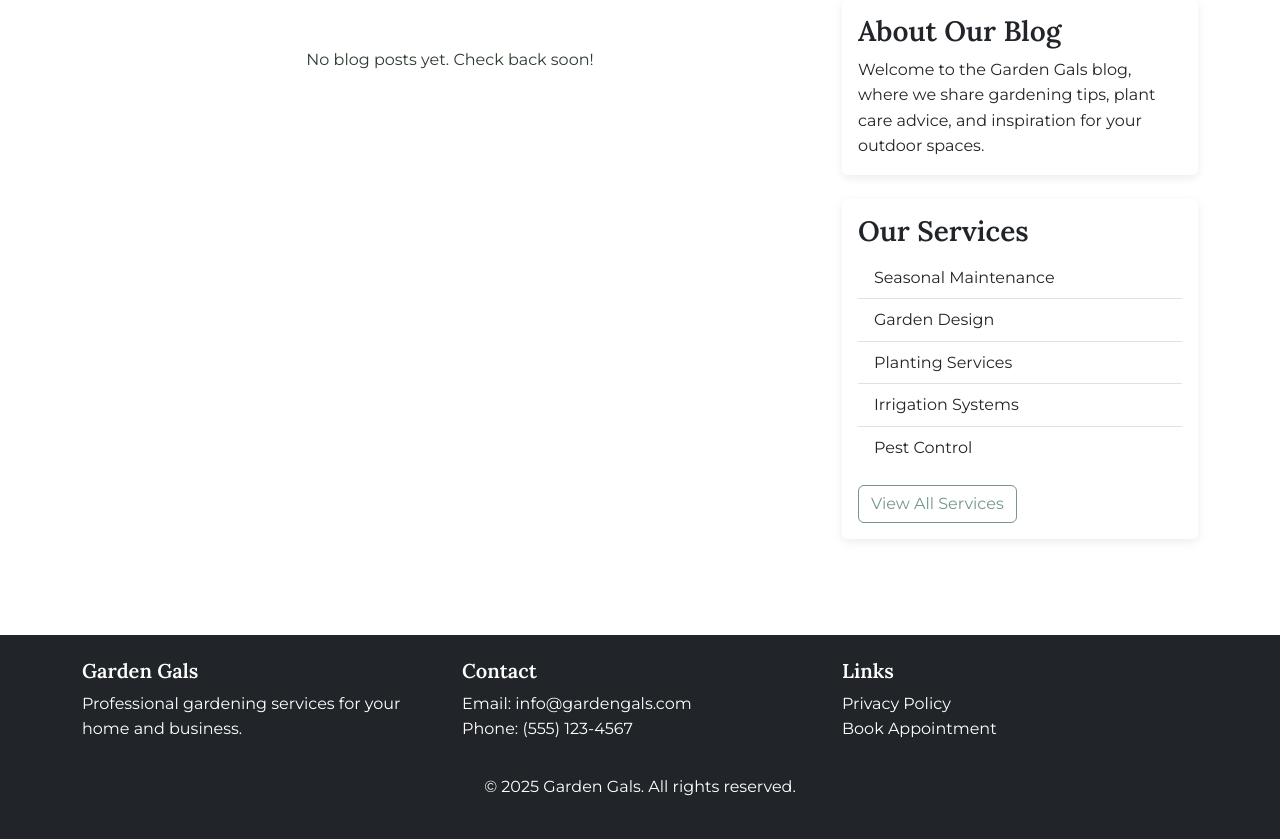
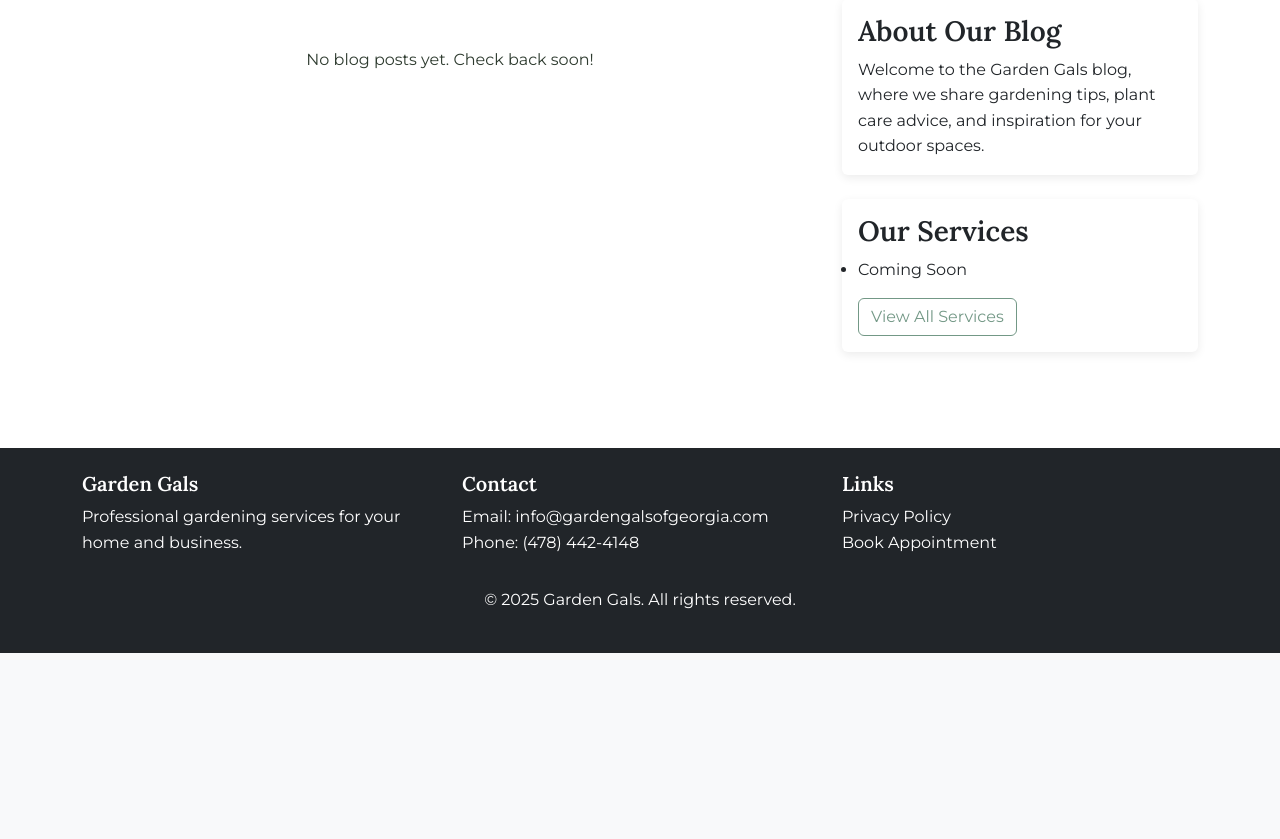
Before and after one commit to nadiaomrya/gardengals, a Django app: page /blog/ in a window 1280 px wide. Shown: the part 497-1336 px from the top of the page. After the commit the page ends 1150 px from the top, so only its background shows below. Run offline with Django 5.2, Linux system fonts and the light colour scheme; data that the repository does not hold is empty; some libraries are stand-ins or nearby versions.

Commit message:
removed other mentions of services

```diff
--- a/blog/templates/blog/blog_list.html
+++ b/blog/templates/blog/blog_list.html
@@ -59,11 +59,7 @@
                     <div class="card-body">
                         <h3 class="card-title">Our Services</h3>
                         <ul class="list-group list-group-flush">
-                            <li class="list-group-item">Seasonal Maintenance</li>
-                            <li class="list-group-item">Garden Design</li>
-                            <li class="list-group-item">Planting Services</li>
-                            <li class="list-group-item">Irrigation Systems</li>
-                            <li class="list-group-item">Pest Control</li>
+                           <li>Coming Soon</li>
                         </ul>
                         <div class="mt-3">
                             <a href="{% url 'services' %}" class="btn btn-outline-success">View All Services</a>
--- a/gardengals/settings.py
+++ b/gardengals/settings.py
@@ -29,8 +29,8 @@ BASE_DIR = Path(__file__).resolve().parent.parent
 SECRET_KEY = os.environ.get('DJANGO_SECRET_KEY', 'django-insecure-fallback-key-for-development')
 
 # SECURITY WARNING: don't run with debug turned on in production!
-#DEBUG = os.environ.get('DJANGO_DEBUG', 'False') == 'True' # Restore this line
-DEBUG = True
+DEBUG = os.environ.get('DJANGO_DEBUG', 'False') == 'True' # Restore this line
+
 # Get the value of ALLOWED_HOSTS from the environment variable or use default values
 allowed_hosts = os.environ.get('ALLOWED_HOSTS', 'gardengalsofgeorgia.com,www.gardengalsofgeorgia.com')
 ALLOWED_HOSTS = allowed_hosts.split(',') + ['localhost', '127.0.0.1', '.railway.app']
--- a/templates/base.html
+++ b/templates/base.html
@@ -64,8 +64,8 @@
                 </div>
                 <div class="col-md-4">
                     <h5>Contact</h5>
-                    <p>Email: info@gardengals.com<br>
-                    Phone: (555) 123-4567</p>
+                    <p>Email: info@gardengalsofgeorgia.com<br>
+                    Phone: (478) 442-4148</p>
                 </div>
                 <div class="col-md-4">
                     <h5>Links</h5>
```
